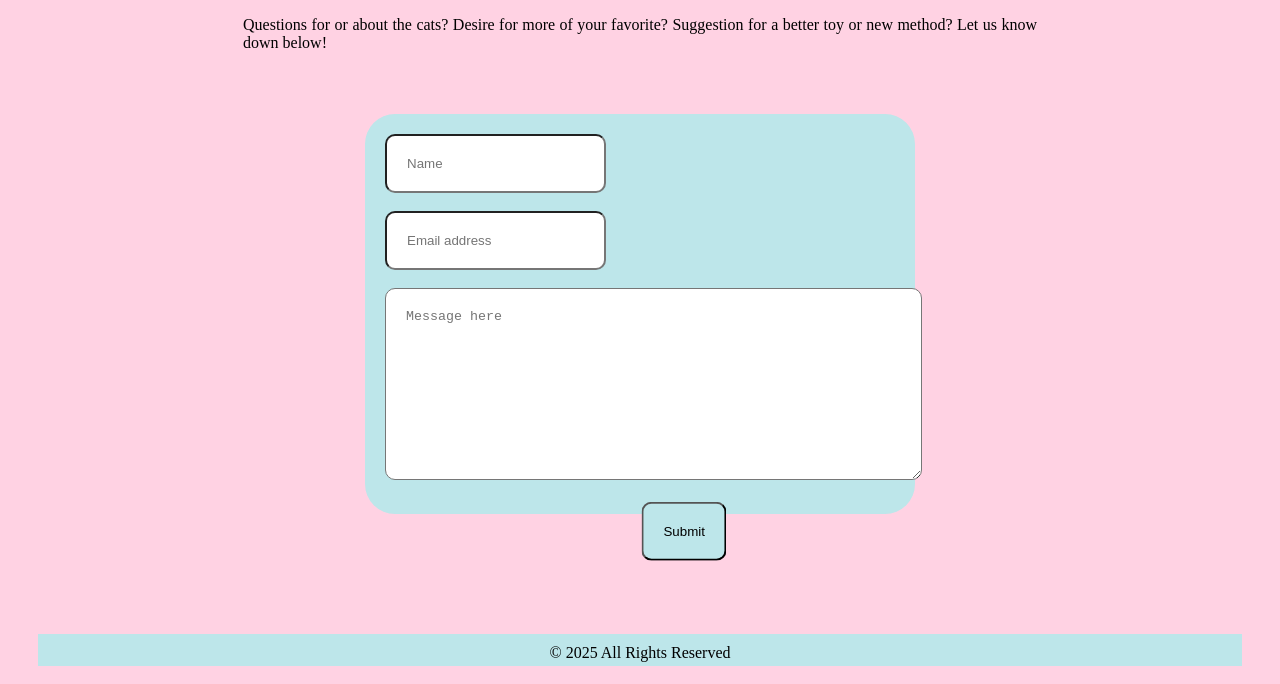
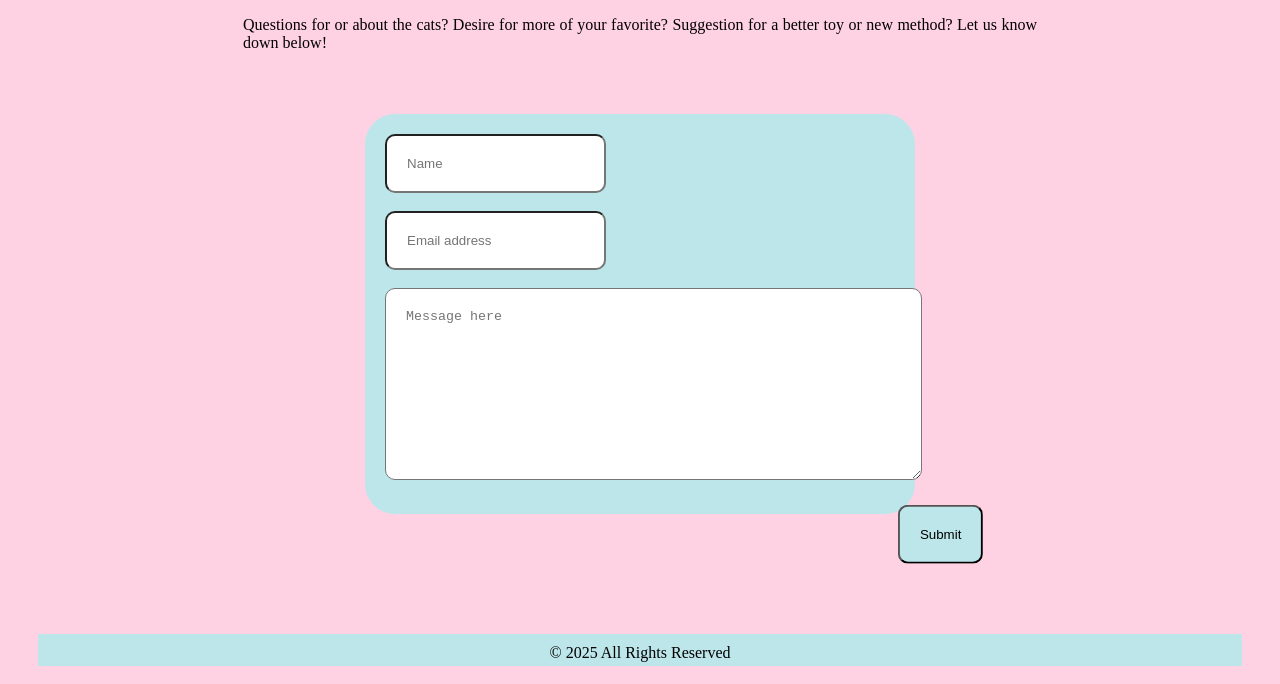
Before and after one commit to luciepurr/purrs, a plain HTML site: page contact.html in a window 1280 px wide. Shown: the part 307-991 px from the top of the page. Drawn offline with Linux system fonts and the light colour scheme.

Commit message:
Update purrs.css

```diff
--- a/purrs.css
+++ b/purrs.css
@@ -124,7 +124,7 @@ section input, textarea {
     background-color: #BDE6EA;
     box-align: right;
     position: absolute;
-    transform: translate(300%, 30%);
+    transform: translate(600%, 35%);
 }
 
 /* about page right-aligned sections */
```
